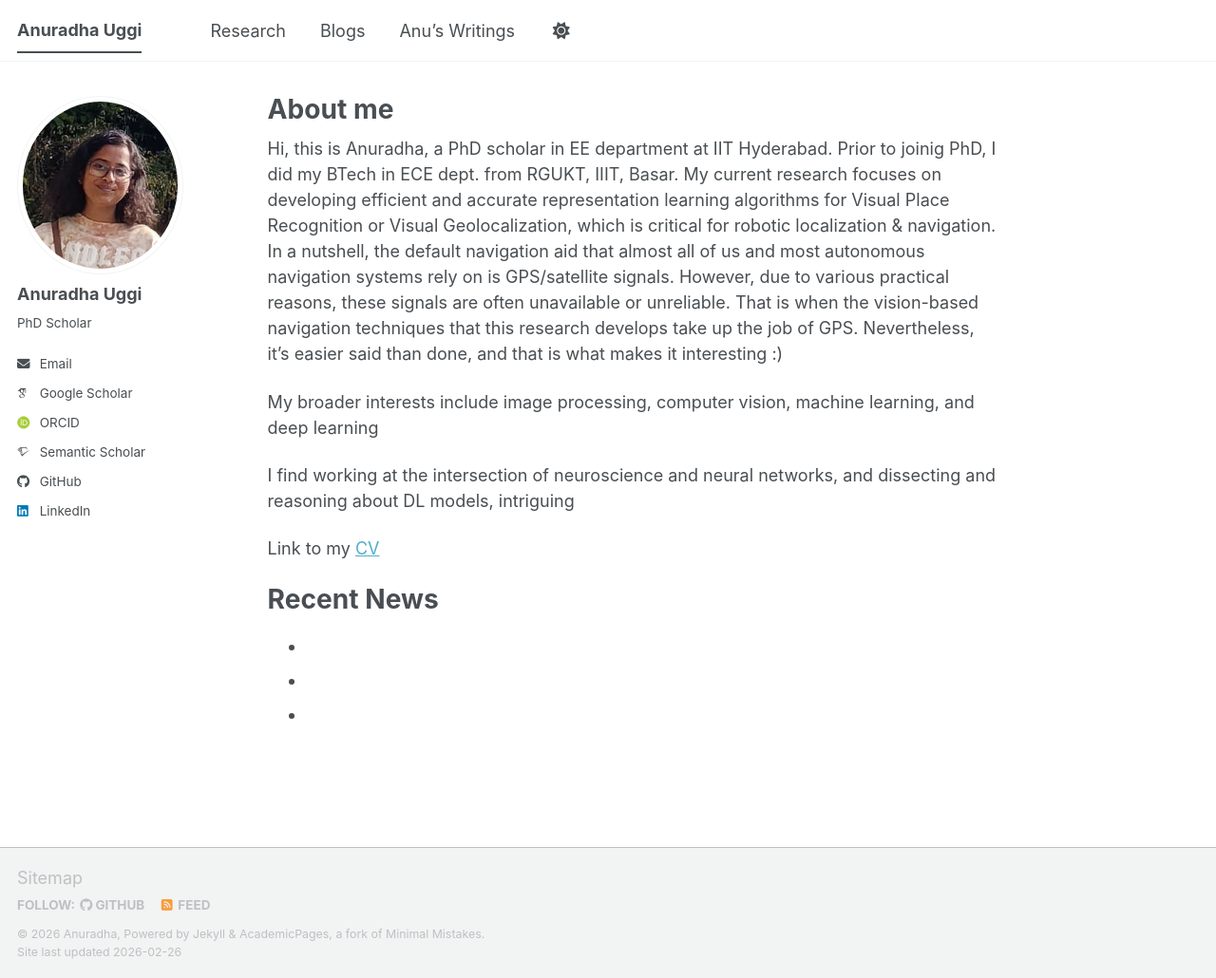
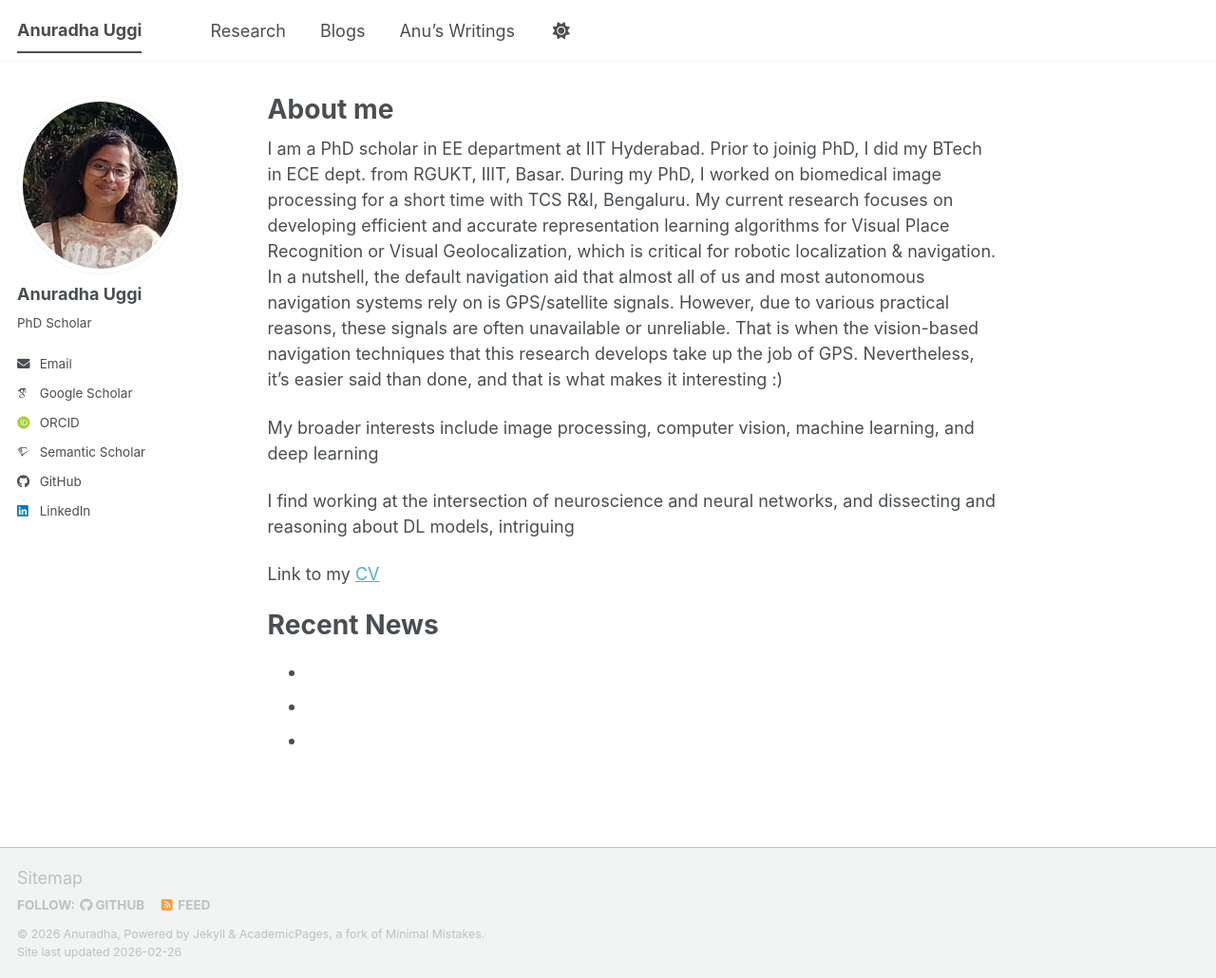
Before and after one commit to Anuradha-Uggi/anuradha-uggi.github.io, a Jekyll site: the page built from _pages/about.md, in a window 1280 px wide and 1030 px high. Shown: the whole window at 95% size. Built offline with Jekyll 4.4.1, drawn with Linux system fonts in a browser that asks for light colours; some web fonts are replaced; a script bundle is joined from its source files by our own code; library files that are not in the unit come from our copies.

Commit message:
Update about.md

```diff
--- a/_pages/about.md
+++ b/_pages/about.md
@@ -7,7 +7,7 @@
   - /about.html
 ---
 
-Hi, this is Anuradha, a PhD scholar in EE department at IIT Hyderabad. Prior to joinig PhD, I did my BTech in ECE dept. from RGUKT, IIIT, Basar. My current research focuses on developing efficient and accurate representation learning algorithms for Visual Place Recognition or Visual Geolocalization, which is critical for robotic localization & navigation. In a nutshell, the default navigation aid that almost all of us and most autonomous navigation systems rely on is GPS/satellite signals. However, due to various practical reasons, these signals are often unavailable or unreliable. That is when the vision-based navigation techniques that this research develops take up the job of GPS. Nevertheless, it's easier said than done, and that is what makes it interesting :)
+I am a PhD scholar in EE department at IIT Hyderabad. Prior to joinig PhD, I did my BTech in ECE dept. from RGUKT, IIIT, Basar. During my PhD, I worked on biomedical image processing for a short time with TCS R&I, Bengaluru. My current research focuses on developing efficient and accurate representation learning algorithms for Visual Place Recognition or Visual Geolocalization, which is critical for robotic localization & navigation. In a nutshell, the default navigation aid that almost all of us and most autonomous navigation systems rely on is GPS/satellite signals. However, due to various practical reasons, these signals are often unavailable or unreliable. That is when the vision-based navigation techniques that this research develops take up the job of GPS. Nevertheless, it's easier said than done, and that is what makes it interesting :)
 
 My broader interests include image processing, computer vision, machine learning, and deep learning
 
```
